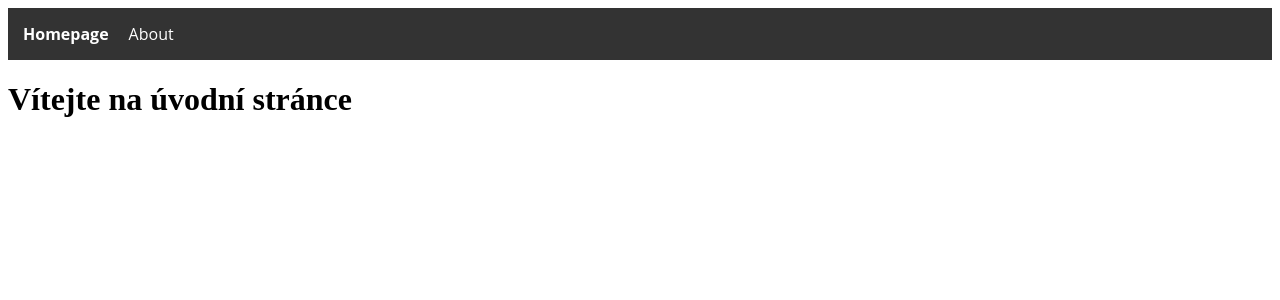
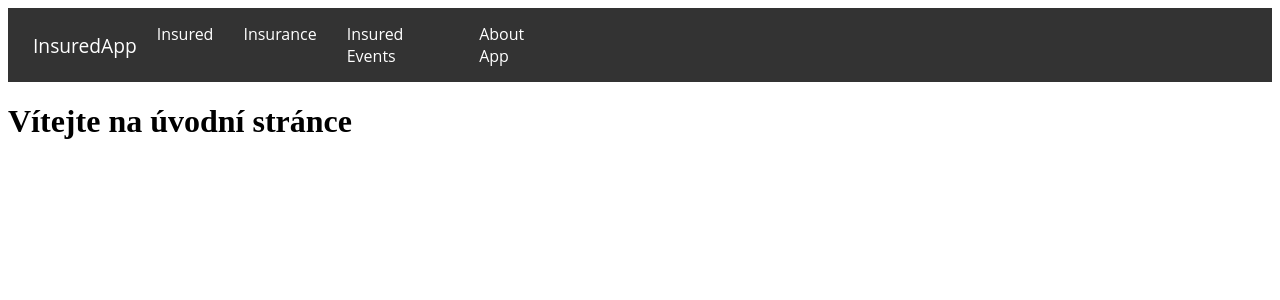
Before and after one commit to PetrLegen88/Insured-Evidence-Django, a Django app: page / in a window 1280 px wide. Shown: the top 300 px of the page. Run offline with Django 4.2, Linux system fonts and the light colour scheme.

Commit message:
Upravený base.html, urls.py a view.py

```diff
--- a/Evidence_pojistnych_udalosti/urls.py
+++ b/Evidence_pojistnych_udalosti/urls.py
@@ -23,4 +23,5 @@ from django.conf.urls.static import static
 urlpatterns = [
     path('admin/', admin.site.urls),
     path('', views.homepage, name='homepage'),
+    path('insured/', views.insured, name='insured'),
 ] + static(settings.STATIC_URL, document_root=settings.STATIC_ROOT)
--- a/evidence/templates/base.html
+++ b/evidence/templates/base.html
@@ -7,9 +7,16 @@
 </head>
 <body>
     <div class="navbar">
-        <a href="/" class="active">Homepage</a>
-        <a href="/about/">About</a>
-        <!-- Přidejte další odkazy podle potřeby -->
+        <div class="navbar-logo">
+            <a href="/">InsuredApp</a>
+        </div>
+
+        <div class="navbar-links">
+            <a href="/insured/">Insured</a>
+            <a href="/insurance/">Insurance</a>
+            <a href="/events/">Insured Events</a>
+            <a href="/about/">About App</a>
+        </div>
     </div>
 
     <div class="content">
--- a/evidence/views.py
+++ b/evidence/views.py
@@ -3,3 +3,7 @@ from django.shortcuts import render
 
 def homepage(request):
     return render(request, 'homepage.html')
+
+
+def insured(request):
+    return render(request, 'insured.html')
```
